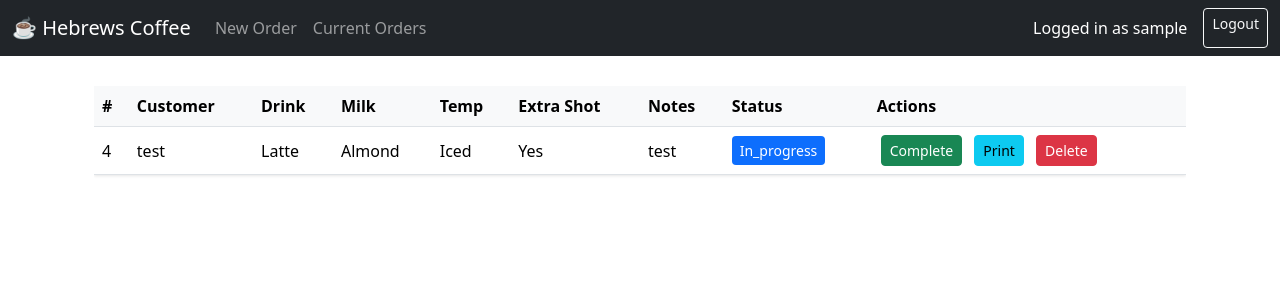
After one commit to kyoussef777/st-marks-fiteer, a Flask app: page /orders in a window 1280 px wide. The commit adds this page. Shown: the top 300 px of the page. Run offline with Flask 3, Linux system fonts and the light colour scheme; the visitor is signed in with stand-in values (Sample User, id 1); data comes from the database, SQL or seed files in the repository; both versions use the stored data as it was after the commit; some libraries are stand-ins or nearby versions.

Commit message:
Implement CSRF protection and enhance order management UI
- Added CSRF protection to the application.
- Created a new orders page to display current orders with status updates.
- Updated the main page to include CSRF token in the order form.
- Improved styling for order status badges and actions.
- Adjusted Docker Compose configuration for local development.
- Updated requirements to include flask-wtf for CSRF support.

```diff
--- a/app/main.py
+++ b/app/main.py
@@ -1,4 +1,5 @@
 from flask import Flask, g, render_template, request, redirect, url_for, Response, make_response, send_file, session, flash
+from flask_wtf.csrf import CSRFProtect, generate_csrf
 import sqlite3
 import csv
 from io import StringIO
@@ -26,6 +27,9 @@ users = {
     username: generate_password_hash(password)
 }
 
+# Initialize CSRF protection
+csrf = CSRFProtect(app)
+
 # ---------- Login Helpers ----------
 def login_required(f):
     @wraps(f)
@@ -34,6 +38,12 @@ def login_required(f):
             return redirect(url_for('login'))
         return f(*args, **kwargs)
     return decorated_function
+
+@app.after_request
+def add_csrf_header(response):
+    if 'text/html' in response.headers.get('Content-Type', ''):
+        response.set_cookie('csrf_token', generate_csrf())
+    return response
 
 # ---------- Database Helpers ----------
 def get_db():
@@ -131,21 +141,42 @@ def order():
     db.commit()
     return redirect(url_for('index'))
 
-@app.route('/update_status/<int:order_id>/<status>', methods=['POST'])
+@app.route('/orders')
 @login_required
-def update_status(order_id, status):
+def orders():
     db = get_db()
-    db.execute('UPDATE orders SET status = ? WHERE id = ?', (status, order_id))
-    db.commit()
-    return redirect(url_for('index'))
+    orders = db.execute('''
+        SELECT * FROM orders
+        WHERE status IN ("pending", "in_progress", "completed")
+        ORDER BY
+            CASE status
+                WHEN "pending" THEN 1
+                WHEN "in_progress" THEN 2
+                WHEN "completed" THEN 3
+            END,
+            created_at DESC
+    ''').fetchall()
+    return render_template('orders.html', orders=orders)
 
 @app.route('/delete_order/<int:order_id>', methods=['POST'])
 @login_required
 def delete_order(order_id):
     db = get_db()
-    db.execute('DELETE FROM orders WHERE id = ?', (order_id,))
+    db.execute('DELETE FROM orders WHERE id = ?', [order_id])
     db.commit()
-    return redirect(request.referrer or url_for('default_route'))
+    return 'OK'
+
+@app.route('/update_status/<int:order_id>', methods=['POST'])
+@login_required
+def update_status(order_id):
+    new_status = request.form.get('status')
+    if new_status not in ['pending', 'in_progress', 'completed']:
+        return 'Invalid status', 400
+
+    db = get_db()
+    db.execute('UPDATE orders SET status = ? WHERE id = ?', [new_status, order_id])
+    db.commit()
+    return 'OK'
 
 @app.route('/completed')
 @login_required
@@ -193,7 +224,7 @@ def export_completed_csv():
         headers={"Content-Disposition": "attachment; filename=completed_orders.csv"}
     )
 
-@app.route('/create_label/<int:order_id>', methods=['POST'])
+@app.route('/create_label/<int:order_id>')
 @login_required
 def create_label(order_id):
     db = get_db()
--- a/app/static/styles.css
+++ b/app/static/styles.css
@@ -34,3 +34,73 @@
     border-radius: 0.5rem;
     box-shadow: 0 2px 8px rgba(0, 0, 0, 0.05);
 }
+
+.table {
+    background: white;
+    box-shadow: 0 1px 3px rgba(0, 0, 0, 0.1);
+}
+
+.table th {
+    background: #f8f9fa;
+    border-top: none;
+}
+
+.table td {
+    vertical-align: middle;
+}
+
+.order-row {
+    transition: background-color 0.2s;
+}
+
+.order-row:hover {
+    background-color: #f8f9fa;
+}
+
+.order-row.pending {
+    background-color: #fff3cd;
+}
+
+.order-row.in_progress {
+    background-color: #cfe2ff;
+}
+
+.order-row.completed {
+    background-color: #d1e7dd;
+}
+
+.status-badge {
+    display: inline-block;
+    padding: 0.25rem 0.5rem;
+    border-radius: 4px;
+    font-size: 0.875rem;
+    font-weight: 500;
+}
+
+.status-badge.pending {
+    background-color: #ffc107;
+    color: #000;
+}
+
+.status-badge.in_progress {
+    background-color: #0d6efd;
+    color: white;
+}
+
+.status-badge.completed {
+    background-color: #198754;
+    color: white;
+}
+
+.actions {
+    white-space: nowrap;
+}
+
+.actions .btn {
+    margin: 0 0.25rem;
+}
+
+.btn-sm {
+    padding: 0.25rem 0.5rem;
+    font-size: 0.875rem;
+}
--- a/app/templates/base.html
+++ b/app/templates/base.html
@@ -17,6 +17,10 @@
 <nav class="navbar navbar-expand-lg navbar-dark bg-dark fixed-top">
     <div class="container-fluid">
         <a class="navbar-brand" href="{{ url_for('index') }}">☕ Hebrews Coffee</a>
+        <div class="navbar-nav me-auto">
+            <a class="nav-link" href="{{ url_for('index') }}">New Order</a>
+            <a class="nav-link" href="{{ url_for('orders') }}">Current Orders</a>
+        </div>
         <div class="d-flex">
             {% if session.get('user') %}
                 <span class="navbar-text text-white me-3">
@@ -33,5 +37,6 @@
 </div>
 
 <script src="https://cdn.jsdelivr.net/npm/bootstrap@5.3.3/dist/js/bootstrap.bundle.min.js"></script>
+{% block scripts %}{% endblock %}
 </body>
 </html>
--- a/app/templates/index.html
+++ b/app/templates/index.html
@@ -12,6 +12,7 @@
 <h1 class="mb-4">HeBrews Coffee Cart</h1>
 
 <form action="{{ url_for('order') }}" method="post" class="mb-4">
+  <input type="hidden" name="csrf_token" value="{{ csrf_token() }}">
   <div class="row g-2 align-items-end">
 
     <div class="col-md-3">
--- /dev/null
+++ b/app/templates/orders.html
@@ -0,0 +1,133 @@
+{% extends "base.html" %}
+
+{% block content %}
+<div class="container-fluid mt-3">
+    <div class="table-responsive">
+        <table class="table table-hover">
+            <thead>
+                <tr>
+                    <th>#</th>
+                    <th>Customer</th>
+                    <th>Drink</th>
+                    <th>Milk</th>
+                    <th>Temp</th>
+                    <th>Extra Shot</th>
+                    <th>Notes</th>
+                    <th>Status</th>
+                    <th>Actions</th>
+                </tr>
+            </thead>
+            <tbody>
+                {% for order in orders %}
+                <tr class="order-row {{ order.status }}">
+                    <td>{{ order.id }}</td>
+                    <td>{{ order.customer_name }}</td>
+                    <td>{{ order.drink }}</td>
+                    <td>{{ order.milk }}</td>
+                    <td>{{ order.temperature }}</td>
+                    <td>{{ 'Yes' if order.extra_shot else 'No' }}</td>
+                    <td>{{ order.notes or '' }}</td>
+                    <td>
+                        <span class="status-badge {{ order.status }}">
+                            {{ order.status|title }}
+                        </span>
+                    </td>
+                    <td class="actions">
+                        {% if order.status == 'pending' %}
+                        <button class="btn btn-sm btn-primary" onclick="updateStatus({{ order.id }}, 'in_progress')">
+                            Start
+                        </button>
+                        {% endif %}
+                        {% if order.status == 'in_progress' %}
+                        <button class="btn btn-sm btn-success" onclick="updateStatus({{ order.id }}, 'completed')">
+                            Complete
+                        </button>
+                        {% endif %}
+                        <button class="btn btn-sm btn-info" onclick="createLabel({{ order.id }})">
+                            Print
+                        </button>
+                        <button class="btn btn-sm btn-danger" onclick="deleteOrder({{ order.id }})">
+                            Delete
+                        </button>
+                    </td>
+                </tr>
+                {% endfor %}
+            </tbody>
+        </table>
+    </div>
+</div>
+{% endblock %}
+
+{% block scripts %}
+<script>
+function getCookie(name) {
+    let cookieValue = null;
+    if (document.cookie && document.cookie !== '') {
+        const cookies = document.cookie.split(';');
+        for (let i = 0; i < cookies.length; i++) {
+            const cookie = cookies[i].trim();
+            if (cookie.substring(0, name.length + 1) === (name + '=')) {
+                cookieValue = decodeURIComponent(cookie.substring(name.length + 1));
+                break;
+            }
+        }
+    }
+    return cookieValue;
+}
+
+function updateStatus(orderId, newStatus) {
+    fetch(`/update_status/${orderId}`, {
+        method: 'POST',
+        headers: {
+            'Content-Type': 'application/x-www-form-urlencoded',
+            'X-CSRFToken': getCookie('csrf_token')
+        },
+        body: `status=${newStatus}`
+    })
+    .then(response => {
+        if (response.ok) {
+            window.location.reload();
+        } else {
+            alert('Failed to update order status');
+        }
+    })
+    .catch(error => {
+        console.error('Error:', error);
+        alert('Failed to update order status');
+    });
+}
+
+function createLabel(orderId) {
+    window.open(`/create_label/${orderId}`, '_blank');
+}
+
+function deleteOrder(orderId) {
+    if (!confirm('Are you sure you want to delete this order?')) {
+        return;
+    }
+
+    fetch(`/delete_order/${orderId}`, {
+        method: 'POST',
+        headers: {
+            'X-CSRFToken': getCookie('csrf_token')
+        }
+    })
+    .then(response => {
+        if (response.ok) {
+            window.location.reload();
+        } else {
+            alert('Failed to delete order');
+        }
+    })
+    .catch(error => {
+        console.error('Error:', error);
+        alert('Failed to delete order');
+    });
+}
+
+// Auto-refresh the page every 5 seconds
+setInterval(() => {
+    window.location.reload();
+}, 5000);
+</script>
+{% endblock %}
--- a/docker-compose.yml
+++ b/docker-compose.yml
@@ -2,11 +2,11 @@
 services:
   pos:
     container_name: hebrews-pos
-    image: hebrew-pos:1.8
+    build: .
     ports:
-      - "5000:5000"
+      - "8001:5000"
     volumes:
-      - /opt/appdata/hebrews-pos/sqlite3/db.sqlite3:/app/db.sqlite3
+      - ./app/db.sqlite3:/app/db.sqlite3
     restart: unless-stopped
     environment:
       - FLASK_SECRET_KEY
--- a/requirements.txt
+++ b/requirements.txt
@@ -1,3 +1,4 @@
 flask
+flask-wtf
 reportlab
 python-dotenv
```
Also changed, not shown: app/db.sqlite3.
